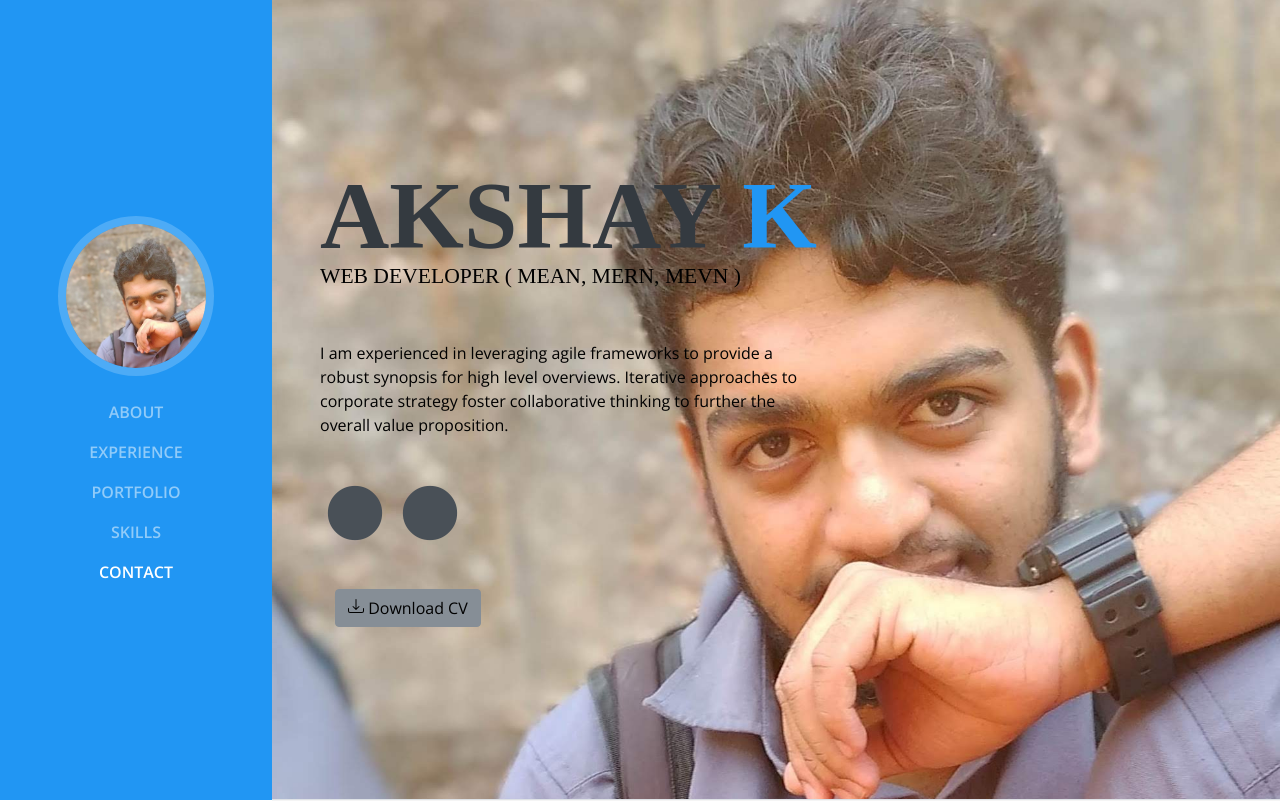
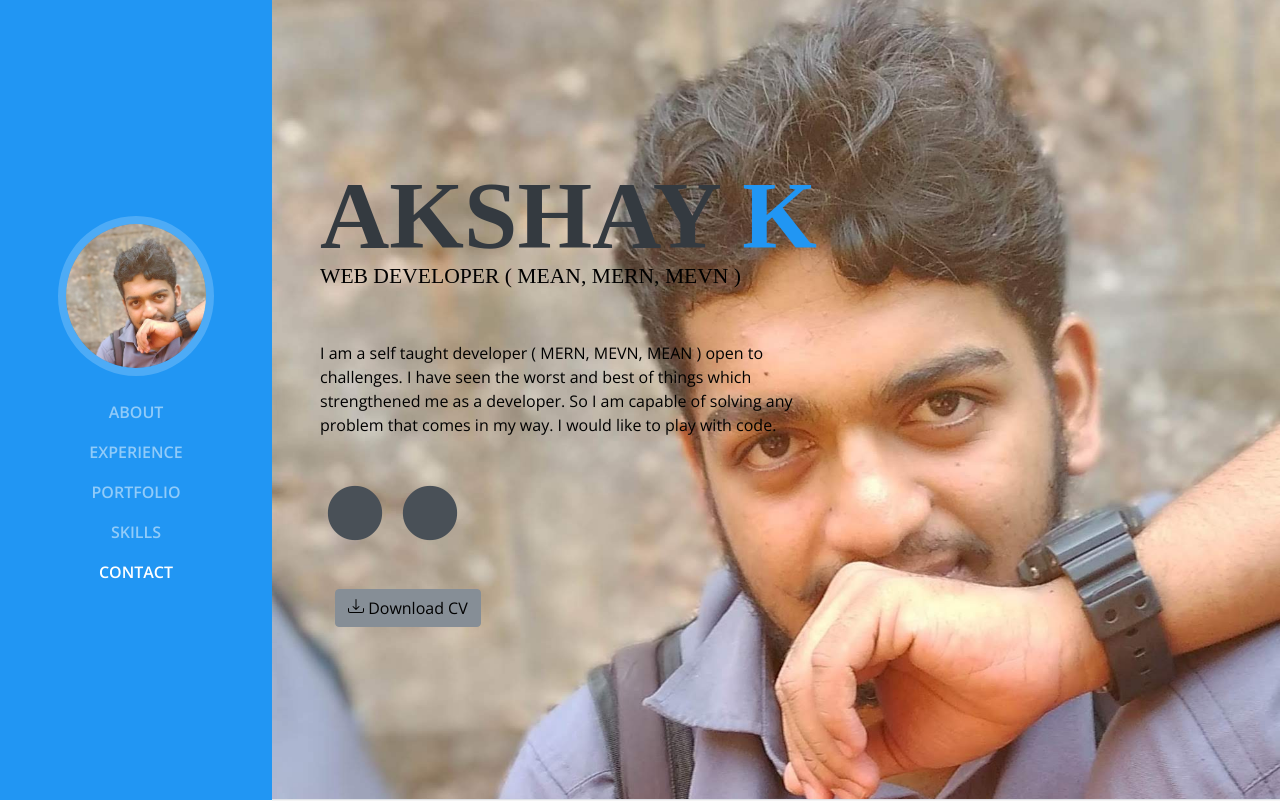
Before and after one commit to akshay-k-akshay/my-site, a Vue app: page / in a window 1280 px wide. Shown: the top 801 px of the page. Built offline with nearby package versions, Linux system fonts and the light colour scheme; some icons are missing; a web font is replaced by a local one.

Commit message:
meta keywords added

```diff
--- a/public/index.html
+++ b/public/index.html
@@ -6,6 +6,8 @@
   <meta name="viewport" content="width=device-width,initial-scale=1.0">
   <meta name="description" content="Personal website for Akshay k">
   <meta name="author" content="Akshay K">
+  <meta name="keywords" content="Akshay K, Akshay, Akshay-k, AKSHAY K, K Akshay,K AKSHAY,Akshay.k, k.Akshay">
+  <meta name="google-site-verification" content="ake7_a8vCoYFU6eWN_oxJrWaSOtpHqH-hIMwB60GMxI" />
   <link rel="icon" href="<%= BASE_URL %>favicon.ico">
   <title>Akshay k</title>
   <link rel="stylesheet" href="https://cdnjs.cloudflare.com/ajax/libs/font-awesome/5.15.4/css/all.min.css"
--- a/src/components/About.vue
+++ b/src/components/About.vue
@@ -71,10 +71,10 @@ export default {
       return {
         firstName: "AKSHAY",
         lastName: "K",
-        description: `I am experienced in leveraging agile frameworks to provide a robust
-        synopsis for high level overviews. Iterative approaches to corporate
-        strategy foster collaborative thinking to further the overall value
-        proposition.`,
+        description: `I am a self taught developer ( MERN, MEVN, MEAN ) open to challenges.
+        I have seen the worst and best of things which strengthened me as a developer.
+        So I am capable of solving any problem that comes in my way.
+        I would like to play with code.`,
         // facebook: "https://facebook.com",
         linkedin: "https://www.linkedin.com/in/akshay--k/",
         github: "https://github.com/akshay-k-akshay",
```
